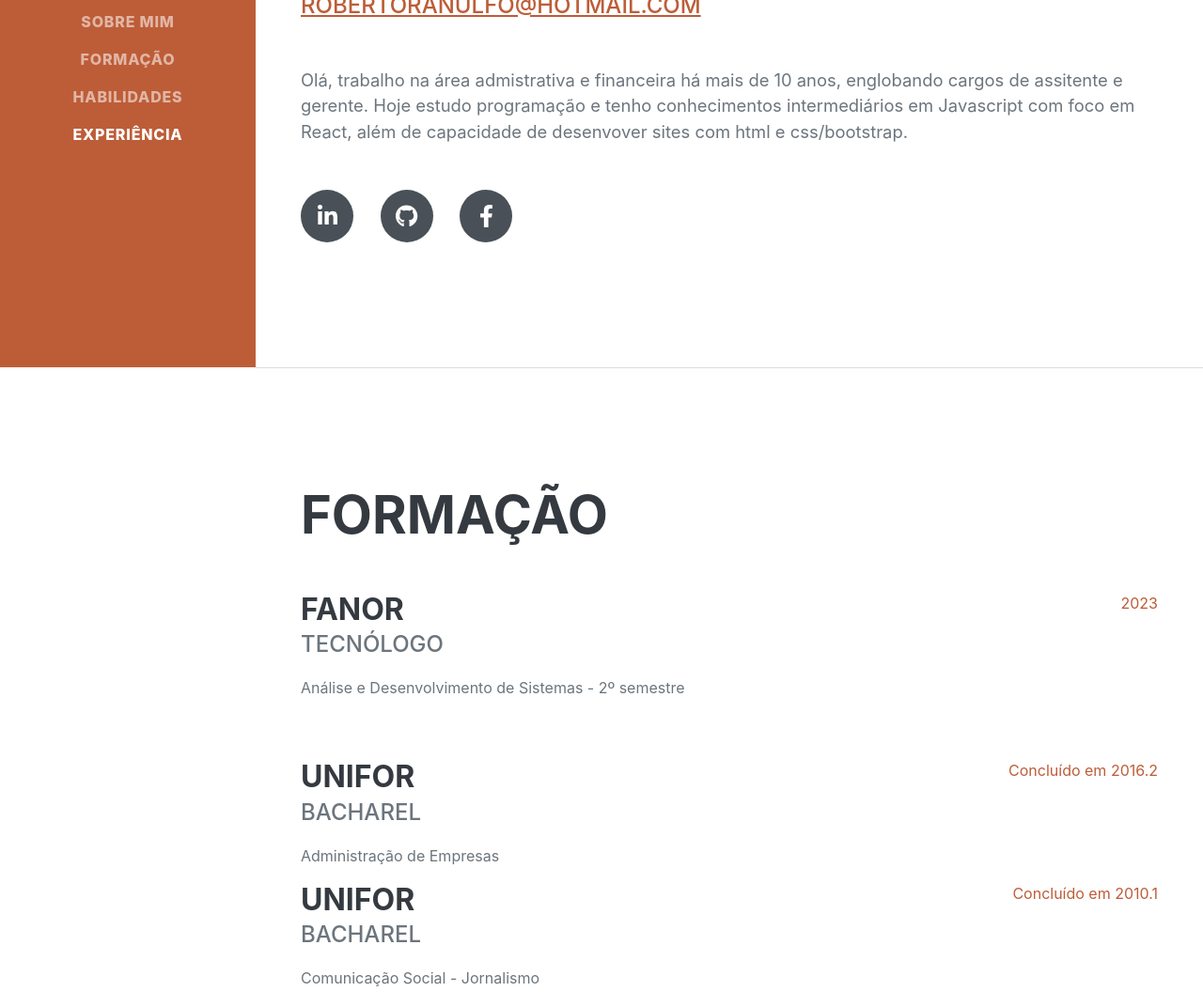
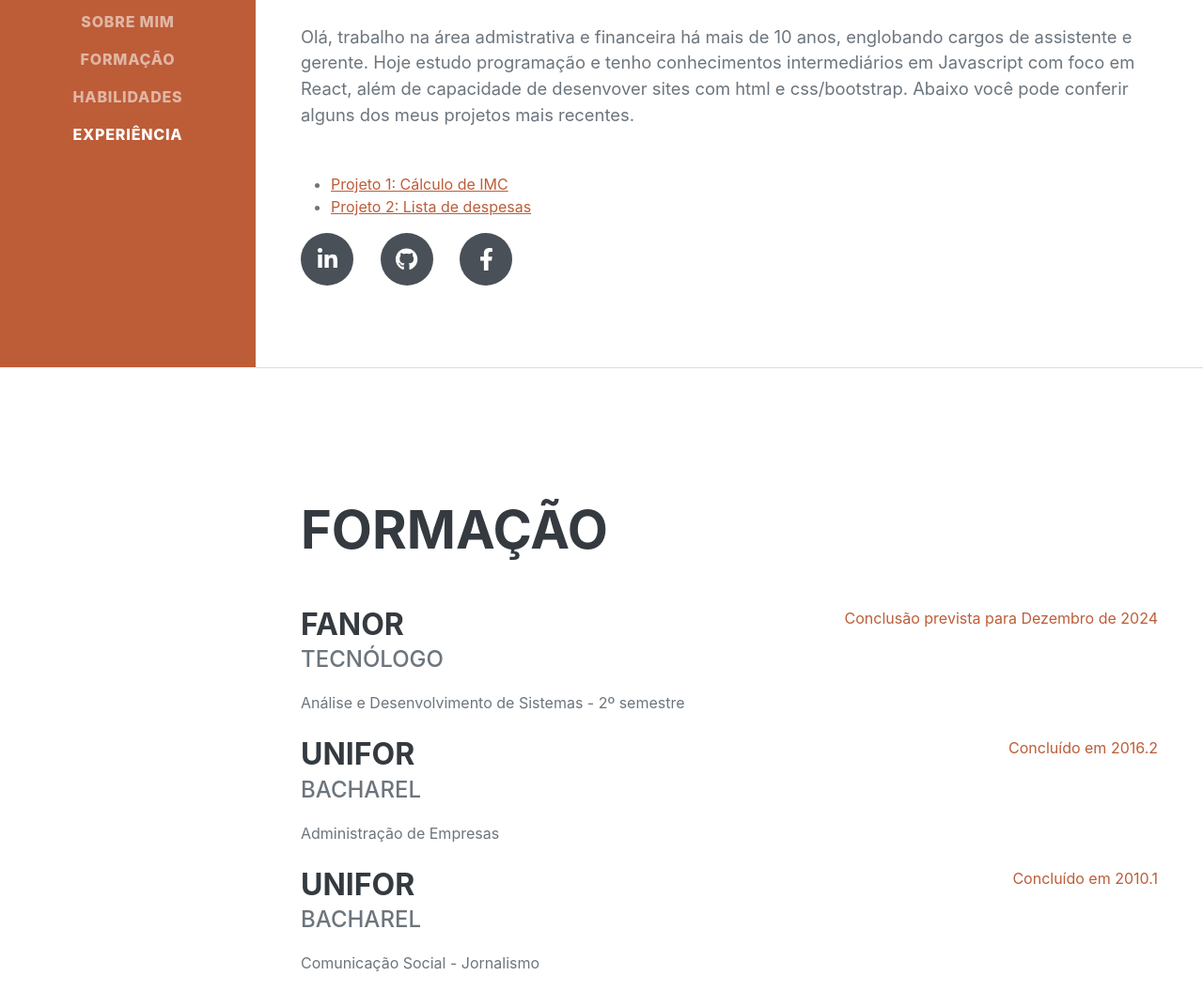
Before and after one commit to RobertoRanulfo/curriculo_roberto, a plain HTML site: page index.html in a window 1280 px wide. Shown: the part 409-1481 px from the top of the page at 94% size. Drawn offline with nearby package versions, Linux system fonts and the light colour scheme; a web font is replaced by a local one.

Commit message:
Atualização

```diff
--- a/index.html
+++ b/index.html
@@ -21,7 +21,7 @@
         <nav class="navbar navbar-expand-lg navbar-dark bg-primary fixed-top" id="sideNav">
             <a class="navbar-brand js-scroll-trigger" href="#page-top">
                 <span class="d-block d-lg-none">Roberto Ranulfo</span>
-                <span class="d-none d-lg-block"><img class="img-fluid img-profile rounded-circle mx-auto mb-2" src="assets/img/rosto2.jpeg" alt="..." /></span>
+                <span class="d-none d-lg-block"><img class="img-fluid img-profile rounded-circle mx-auto mb-2" src="assets/img/rosto2.jpeg" alt="foto rosto" /></span>
             </a>
             <button class="navbar-toggler" type="button" data-bs-toggle="collapse" data-bs-target="#navbarResponsive" aria-controls="navbarResponsive" aria-expanded="false" aria-label="Toggle navigation"><span class="navbar-toggler-icon"></span></button>
             <div class="collapse navbar-collapse" id="navbarResponsive">
@@ -48,7 +48,15 @@
                         Fortaleza/CE <br> <a href="https://wa.me/5585987412931" target="_blank">(85) 98741-2931</a> <br>
                         <a href="mailto:name@email.com">robertoranulfo@hotmail.com</a>
                     </div>
-                    <p class="lead mb-5">Olá, trabalho na área admistrativa e financeira há mais de 10 anos, englobando cargos de assitente e gerente. Hoje estudo programação e tenho conhecimentos intermediários em Javascript com foco em React, além de capacidade de desenvover sites com html e css/bootstrap.</p>
+                    <p class="lead mb-5">Olá, trabalho na área admistrativa e financeira há mais de 10 anos, englobando cargos de assistente e gerente. Hoje estudo programação e tenho conhecimentos intermediários em Javascript com foco em React, além de capacidade de desenvover sites com html e css/bootstrap. Abaixo você pode conferir alguns dos meus projetos mais recentes.</p>
+                    <div>
+                        <ul>
+                            <li><a href="https://robertoranulfo.github.io/Projetos/projetoIMC/" target="_blank">Projeto 1: Cálculo de IMC</a></li>
+                            <li><a href="https://robertoranulfo.github.io/Projetos/listaDespesas/" target="_blank">Projeto 2: Lista de despesas</a></li>
+                            <!-- <li><a href="">Projeto 3</a></li> -->
+                        </ul>
+                    </div>
+
                     <div class="social-icons">
                         <a class="social-icon" href="https://www.linkedin.com/in/roberto-ranulfo-758b684b/" target="_blank"><i class="fab fa-linkedin-in"></i></a>
                         <a class="social-icon" href="https://github.com/RobertoRanulfo" target="_blank"><i class="fab fa-github"></i></a>
@@ -62,16 +70,15 @@
             <section class="resume-section" id="education">
                 <div class="resume-section-content">
                     <h2 class="mb-5">Formação</h2>
-                    <div class="d-flex flex-column flex-md-row justify-content-between mb-5">
+                    <div class="d-flex flex-column flex-md-row justify-content-between mb-2">
                         <div class="flex-grow-1">
                             <h3 class="mb-0">FANOR</h3>
                             <div class="subheading mb-3">Tecnólogo</div>
-                            <div></div>
                             <p>Análise e Desenvolvimento de Sistemas - 2º semestre</p>
                         </div>
-                        <div class="flex-shrink-0"><span class="text-primary">2023</span></div>
+                        <div class="flex-shrink-0"><span class="text-primary">Conclusão prevista para Dezembro de 2024</span></div>
                     </div>
-                    <div class="d-flex flex-column flex-md-row justify-content-between">
+                    <div class="d-flex flex-column flex-md-row justify-content-between mb-2">
                         <div class="flex-grow-1">
                             <h3 class="mb-0">UNIFOR</h3>
                             <div class="subheading mb-3">Bacharel</div>
@@ -160,7 +167,7 @@
                             <div class="subheading mb-3">TV Verdes Mares</div>
                             <p>Produzia e publiclava matérias para o portal globoesporte.com. Atuei também como repórter de tv em matérias no Globo Esporte</p>
                         </div>
-                        <div class="flex-shrink-0"><span class="text-primary">July 2010 - December 2011</span></div>
+                        <div class="flex-shrink-0"><span class="text-primary"></span></div>
                     </div>
                     <!-- <div class="d-flex flex-column flex-md-row justify-content-between">
                         <div class="flex-grow-1">
@@ -173,7 +180,7 @@
                 </div>
             </section>
 
-            <hr class="m-0" />
+            <!-- <hr class="m-0" /> -->
             <!-- Interests-->
             <!-- <section class="resume-section" id="interests">
                 <div class="resume-section-content">
@@ -182,7 +189,7 @@
                     <p class="mb-0">When forced indoors, I follow a number of sci-fi and fantasy genre movies and television shows, I am an aspiring chef, and I spend a large amount of my free time exploring the latest technology advancements in the front-end web development world.</p>
                 </div>
             </section> -->
-            <hr class="m-0" />
+            <!-- <hr class="m-0" /> -->
             <!-- Awards-->
             <!-- <section class="resume-section" id="awards">
                 <div class="resume-section-content">
```
